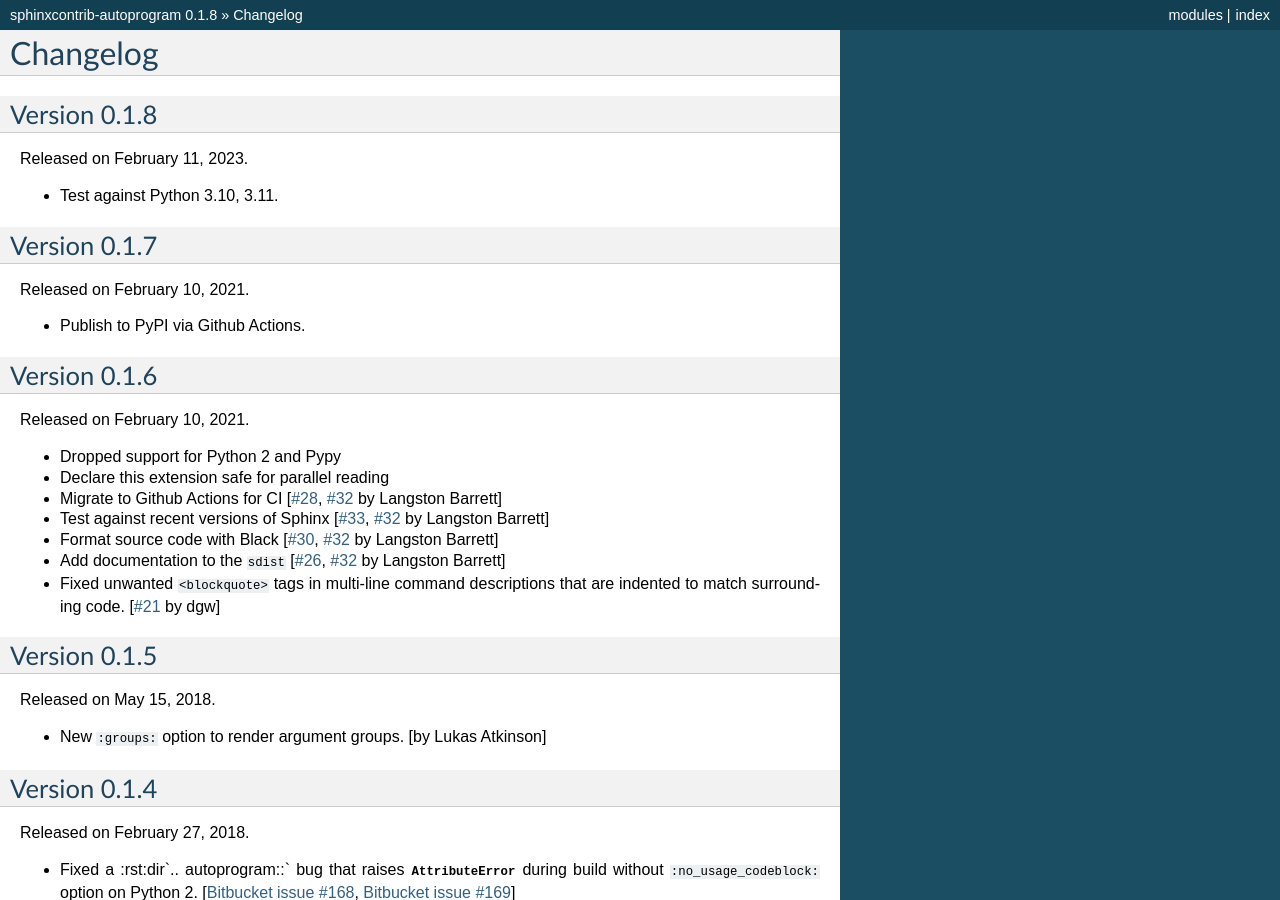
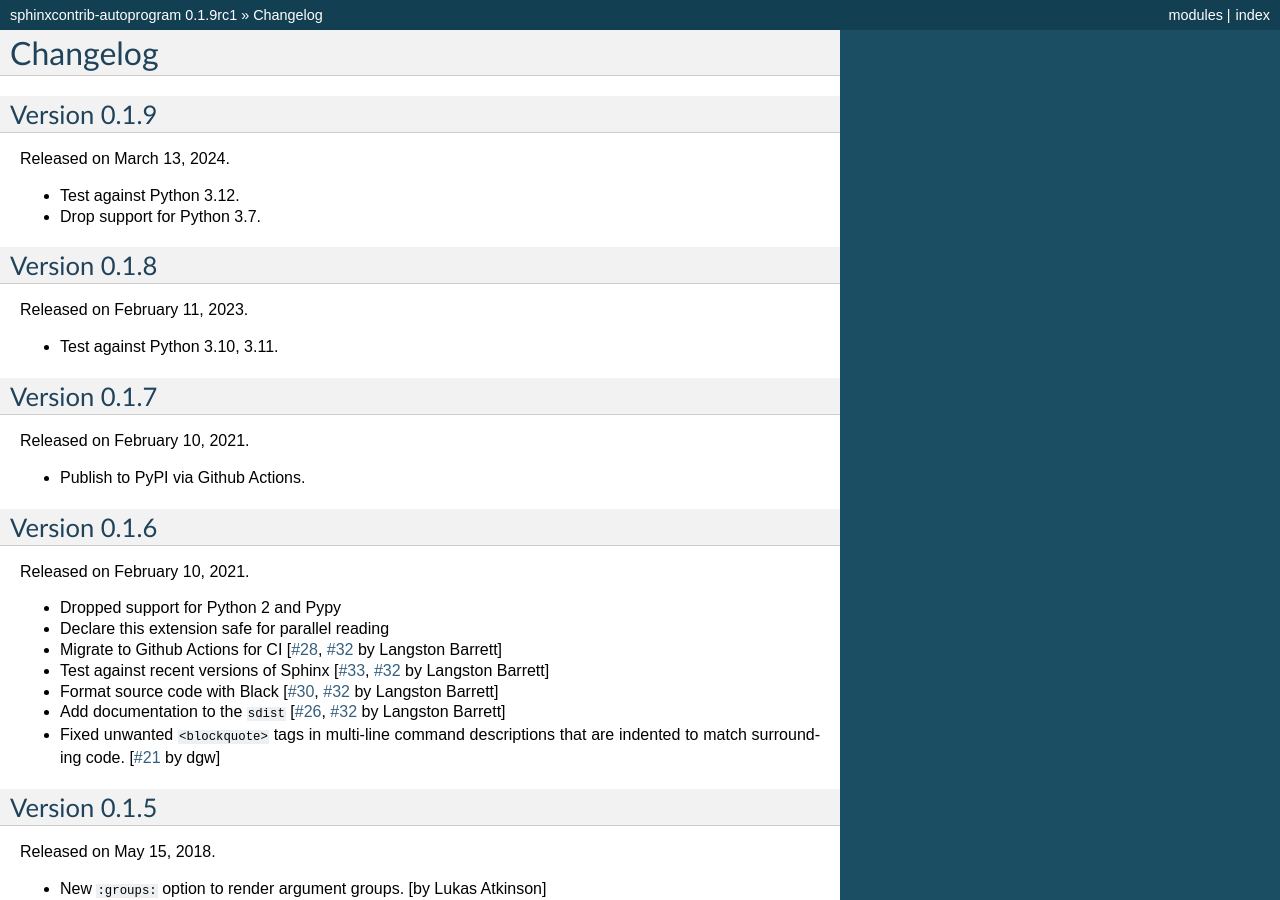
Before and after one commit to sphinx-contrib/autoprogram, a Sphinx documentation site: the page built from doc/changelog.rst, in a window 1280 px wide and 900 px high. Built offline with Sphinx 7.4.7, drawn with Linux system fonts in a browser that asks for light colours; some of the changed text lies outside the part shown.

Commit message:
v0.1.9rc1

```diff
--- a/doc/changelog.rst
+++ b/doc/changelog.rst
@@ -1,5 +1,13 @@
 Changelog
 =========
+
+Version 0.1.9
+-------------
+
+Released on March 13, 2024.
+
+- Test against Python 3.12.
+- Drop support for Python 3.7.
 
 Version 0.1.8
 -------------
--- a/setup.py
+++ b/setup.py
@@ -7,7 +7,7 @@ from setuptools import setup, find_packages
 
 
 # Do not change the variable name.  It's parsed by doc/conf.py script.
-version = '0.1.8'
+version = '0.1.9rc1'
 
 requires = ['Sphinx >= 1.2']
 
```
